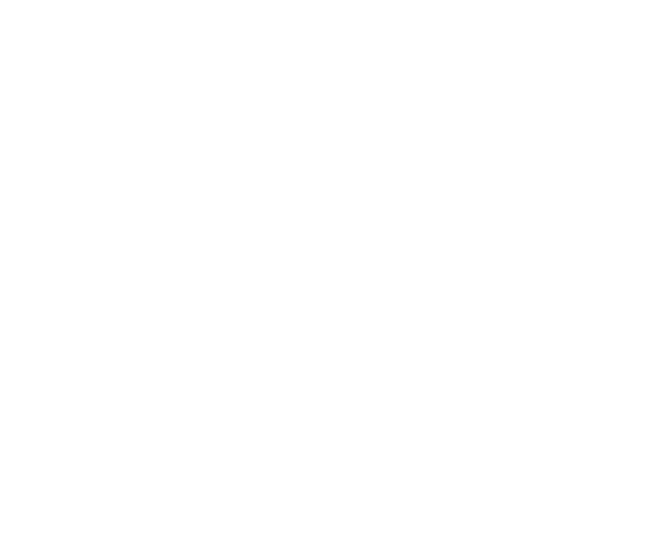
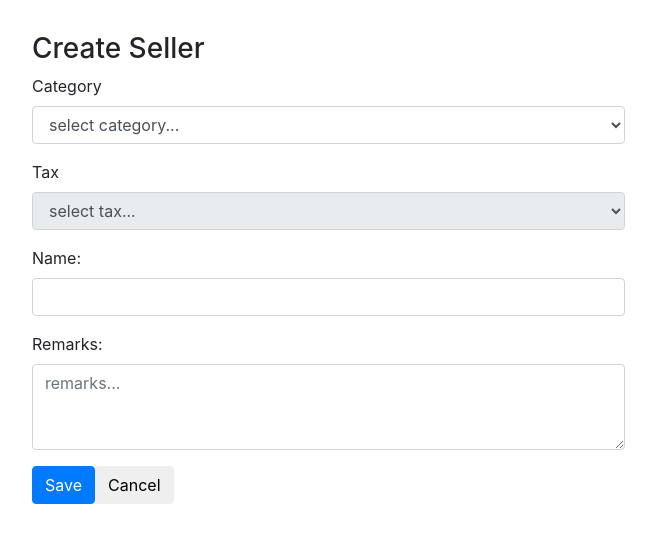
Before and after one commit to cvelekv/bitbucket, an Angular app: page /seller/new in a window 1280 px wide. Before the commit this address led to /. Shown: the top 542 px of the page, without its empty margins (0-656 px from the left). Built offline with nearby package versions, Linux system fonts and the light colour scheme.

Commit message:
added seller category service and seller categor model

```diff
--- a/src/app/app.routes.ts
+++ b/src/app/app.routes.ts
@@ -2,9 +2,11 @@
 
 import { CreateGameComponent } from './game/create-game/create-game.component';
 import { GameListComponent } from './game/game-list/game-list.component';
+import { CreateSellerComponent } from './seller/create-seller/create-seller.component';
 
 export const appRoutes: Routes = [
   { path: "games", redirectTo: "/games", pathMatch: "full" },
   { path: "games/new", component: CreateGameComponent },
+  { path: "seller/new", component: CreateSellerComponent},
   { path: "", component: GameListComponent }
 ];
--- /dev/null
+++ b/src/app/models/tax.model.ts
@@ -0,0 +1,5 @@
+export interface ITax {
+  id: number;
+  name: string;
+  amount: number;
+}
--- /dev/null
+++ b/src/app/seller/create-seller/create-seller.component.html
@@ -0,0 +1,43 @@
+<div class="row">
+  <div class="col">
+    <h3>Create Seller</h3>
+  </div>
+</div>
+<div class="row">
+  <div class="col-6">
+    <form [formGroup]="newSellerForm" (ngSubmit)="saveSeller(newSellerForm.value)">
+      <div class="form-group">
+        <label for="sellercategory">Category</label>
+        <em *ngIf="category.invalid && category.dirty" [ngClass]="{ 'error': category.invalid && category.dirty }" class="float-right">
+          Required
+        </em>
+        <select formControlName="category" class="form-control" (change)="onChangeCategory($event.target.value)">
+          <option value="">select category...</option>
+          <option [value]="categoryLookup.od" *ngFor="let categoryLookup of categoryLookupCollection">{{categoryLookup.name}}</option>
+        </select>
+      </div>
+      <div class="form-group">
+        <label for="tax">Tax</label>
+        <em *ngIf="tax.invalid && tax.dirty" [ngClass]="{ 'error': tax.invalid && tax.dirty }" class="float-right">
+          Required
+        </em>
+        <select formControlName="tax" class="form-control">
+          <option value="">select tax...</option>
+          <option [value]="taxLookup.id" *ngFor="let taxLookup of taxLookupCollection">{{ taxLookup.name }}</option>
+        </select>
+      </div>
+      <div class="form-group">
+        <label for="name">Name:</label>
+        <em *ngIf="name.invalid && name.dirty && name?.errors.required">Required</em>
+        <em *ngIf="name.invalid && name.dirty && name?.errors.nameValid">Not start by capital letter</em>
+        <input type="text" formControlName="name" class="form-control">
+      </div>
+      <div class="form-group">
+        <label for="remarks">Remarks:</label>
+        <textarea rows=3 class="form-control" placeholder="remarks..."></textarea>
+      </div>
+      <button type="submit" class="btn btn-primary">Save</button>
+      <button type="submit" class="btn btn-default">Cancel</button>
+    </form>
+  </div>
+</div>
--- /dev/null
+++ b/src/app/seller/create-seller/create-seller.component.ts
@@ -0,0 +1,89 @@
+import { Component, OnInit } from '@angular/core';
+import { FormControl, FormGroup, Validators } from '@angular/forms';
+
+import { ISellerCategory } from '../../models/sellerCategory.model';
+import { SellerCategoryService } from '../../services/seller-category.service';
+
+@Component({
+  selector: "app-create-seller",
+  templateUrl: "./create-seller.component.html",
+  styles: [
+    `
+      em {
+        color: #e05c65;
+        padding-left: 10px;
+      }
+      .error input,
+      .error select,
+      .error textarea {
+        background-color: #e3c3c5;
+      }
+      .error :: -webkit-input-placeholder {
+        color: #999;
+      }
+      .error :: -moz-placeholder {
+        color: #999;
+      }
+      .error :: -ms-input-placeholder {
+        color: #999;
+      }
+    `
+  ]
+})
+export class CreateSellerComponent implements OnInit {
+  categoryLookupCollection: Array<any>;
+  taxesByCategory: Array<any>;
+  taxLookupCollection: Array<any> = []; // TODO: Create Lookup entity.
+  newSellerForm: FormGroup;
+  category: FormControl;
+  tax: FormControl;
+  name: FormControl;
+  constructor(private sellerCategoryService: SellerCategoryService) {}
+  onChangeCategory(value) {
+    this.taxLookupCollection = this.taxesByCategory
+      .filter(tax => tax.categoryId === +value)
+      .map(t => ({
+        id: t.id,
+        name: t.name
+      }));
+    this.tax.setValue("");
+    this.tax.enable();
+  }
+  ngOnInit() {
+    this.category = new FormControl("", Validators.required);
+    this.tax = new FormControl("", Validators.required);
+    this.name = new FormControl("", [Validators.required, nameValid]);
+    this.newSellerForm = new FormGroup({
+      category: this.category,
+      tax: this.tax,
+      name: this.name
+    });
+    this.tax.disable();
+    const categories: ISellerCategory[] = this.sellerCategoryService.getSellerCategories();
+    this.categoryLookupCollection = categories.map(category => ({
+      id: category.id,
+      name: category.name
+    }));
+    let taxesNormalized: Array<any> = [];
+    categories.forEach(category => {
+      const taxesByCategoryTemp = category.taxes.map(tax => ({
+        categoryId: category.id,
+        id: tax.id,
+        name: tax.name
+      }));
+      taxesNormalized = taxesNormalized.concat(taxesByCategoryTemp);
+    });
+    this.taxesByCategory = taxesNormalized;
+  }
+
+  saveSeller(formValues) {
+    console.log(formValues);
+  }
+}
+
+const nameValid = (control: FormControl): { [key: string]: any } => {
+  const firstLetter = control.value.toString()[0];
+  return !!firstLetter && firstLetter !== firstLetter.toUpperCase()
+    ? { nameValid: "invalid name" }
+    : null;
+};
--- /dev/null
+++ b/src/app/services/seller-category.service.ts
@@ -0,0 +1,63 @@
+import { Injectable } from '@angular/core';
+
+import { ISellerCategory } from '../models/sellerCategory.model';
+
+const SELLERCATEGORIES: ISellerCategory[] = [
+  {
+    id: 1,
+    name: "National",
+    taxes: [
+      {
+        id: 1,
+        name: "I.V.A.",
+        amount: 0.21
+      },
+      {
+        id: 3,
+        name: "exempt",
+        amount: 0
+      }
+    ]
+  },
+  {
+    id: 2,
+    name: "European",
+    taxes: [
+      {
+        id: 2,
+        name: "european external tariff",
+        amount: 0.17
+      },
+      {
+        id: 3,
+        name: "exempt",
+        amount: 0
+      }
+    ]
+  },
+  {
+    id: 3,
+    name: "Foreign",
+    taxes: [
+      {
+        id: 4,
+        name: "foreign external tariff",
+        amount: 0.47
+      },
+      {
+        id: 5,
+        name: "special tariff",
+        amount: 0.26
+      }
+    ]
+  }
+];
+
+@Injectable()
+export class SellerCategoryService {
+  getSellerCategories() {
+    return SELLERCATEGORIES;
+  }
+
+
+}
```
Also changed, not shown: src/app/app.module.ts (+12 -4 lines), src/app/models/sellerCategory.model.ts (added, +7 -0 lines).
